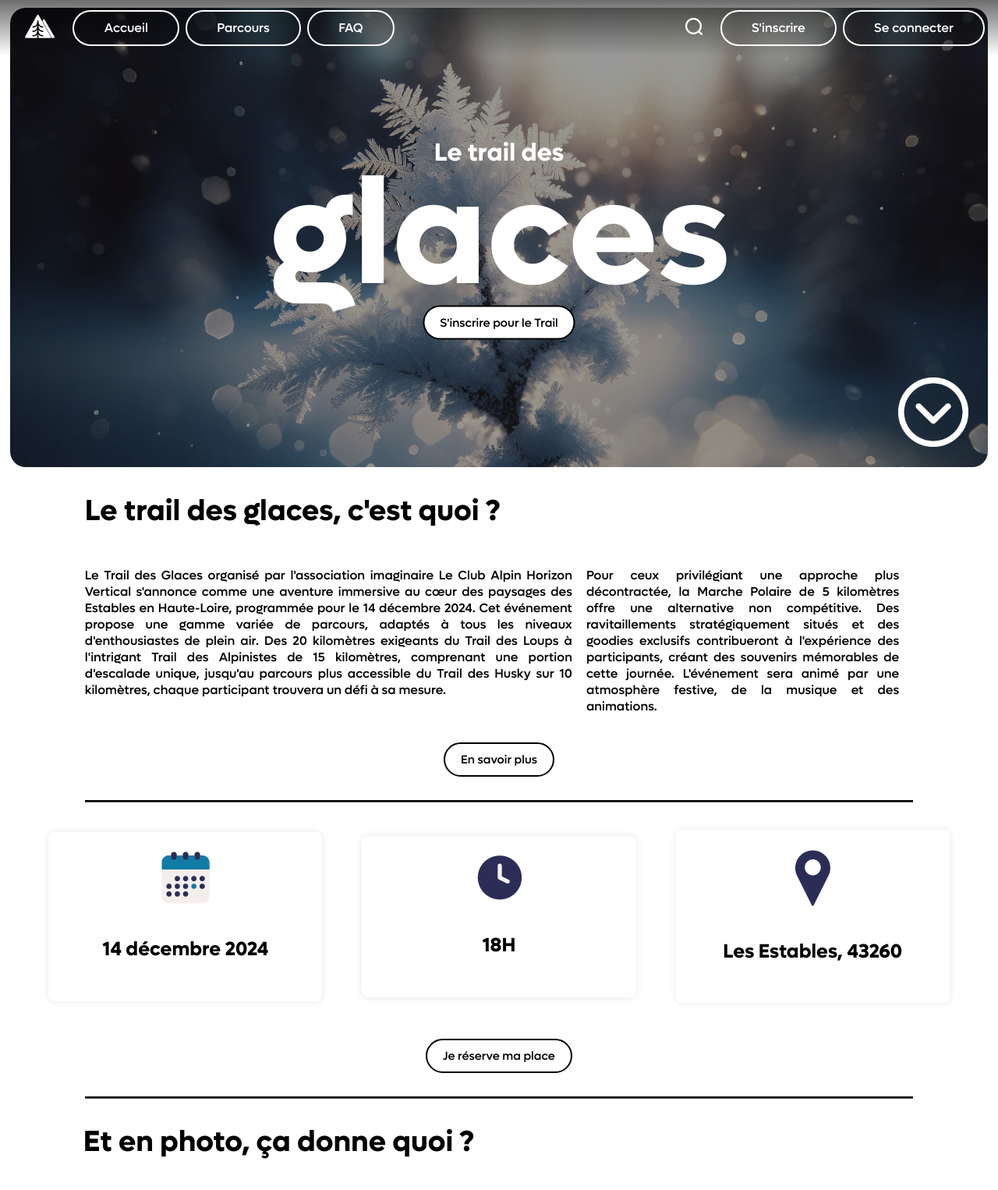
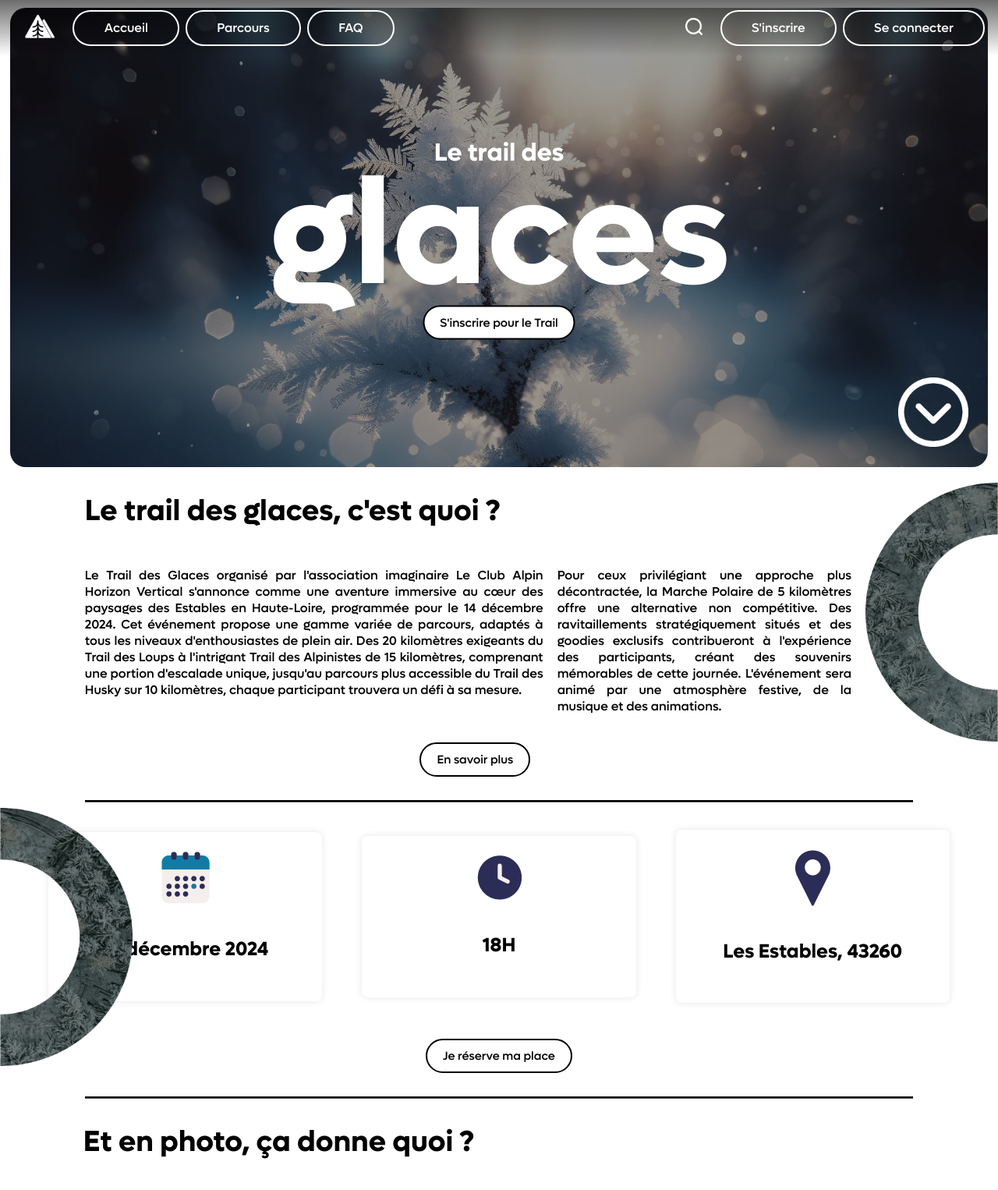
Before and after one commit to Oscargbd/SAE301, a PHP site: page / in a window 1280 px wide. Shown: the top 1526 px of the page at 78% size. Run offline with PHP 8.4, Linux system fonts and the light colour scheme.

Commit message:
ajout des arcs de cercles et integration en css et responsive

```diff
--- a/assets/styles.css
+++ b/assets/styles.css
@@ -354,6 +354,21 @@ header {
     text-align: center;
 }
 
+.ellipse1 {
+    width: 170px;
+    float: right;
+    margin-left: auto;
+    margin-top: 20px;
+}
+
+.ellipse2{
+    position: absolute;
+    width: 170px;
+    float: left;
+    margin-right: auto;
+    margin-top: 20px;
+}
+
 .conteneur-cartes {
     display: flex;
     justify-content: center;
@@ -439,9 +454,7 @@ header {
         margin-right: 0px;
     }
 
-}
 
-@media (max-width: 670px){
 
     .image-container{
         flex-direction: column;
@@ -452,6 +465,18 @@ header {
         width: 100%;
         height: 35vw;
         object-fit: cover;
+    }
+}
+
+@media (max-width: 963px){
+
+    .ellipse1{
+        display: none;
+        visibility: hidden;
+    }
+    .ellipse2{
+        display: none;
+        visibility: hidden;
     }
 }
 
--- a/index.php
+++ b/index.php
@@ -28,6 +28,8 @@
 
         </div>
 
+        <img class="ellipse1" src="./img/Ellipse 1.png" alt="">
+
         <div class="div-explication">
             <h2>Le trail des glaces, c'est quoi ?</h2>
             <div class="texteIndex" >
@@ -35,12 +37,15 @@
                 <p>Pour ceux privilégiant une approche plus décontractée, la Marche Polaire de 5 kilomètres offre une alternative non compétitive. Des ravitaillements stratégiquement situés et des goodies exclusifs contribueront à l'expérience des participants, créant des souvenirs mémorables de cette journée. L'événement sera animé par une atmosphère festive, de la musique et des animations.</p>
             </div>
 
+
+
+
             <div class="bouton-container">
                 <a href="parcours.php"><button class="bouton-info">En savoir plus</button></a>
             </div>
 
         </div>
-
+<img class="ellipse2" src="./img/Ellipse 2.png" alt="">
 
 
         <div class="separateur"></div>
```
